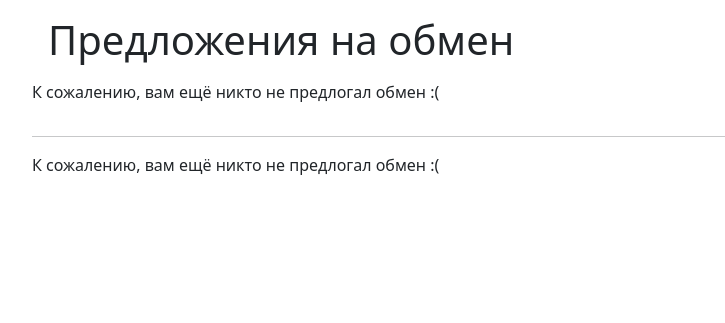
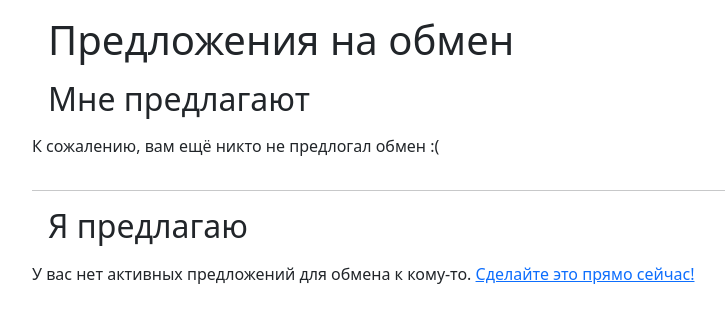
Before and after one commit to DevmanTeam/StuffExchange, a Django app: page /offers/ in a window 1280 px wide. Shown: the part 56-379 px from the top of the page, without its empty margins (50-775 px from the left). Run offline with Django 3.2, Linux system fonts and the light colour scheme; the visitor is signed in with stand-in values (Sample User, id 1); parts of the project's set-up code (start-up, migrations or seed data) failed here and were passed over; some libraries are stand-ins or nearby versions.

Commit message:
Reworked case when no trade offers exists

```diff
--- a/stuffexchange/exchangesite/templates/offers.html
+++ b/stuffexchange/exchangesite/templates/offers.html
@@ -1,9 +1,9 @@
 {% extends "base_page.html" %}
 {% block content %}
 <h1 class="m-3">Предложения на обмен</h1>
+<h2 class="m-3">Мне предлагают</h2>
 {% if request.user.is_authenticated %}
 {% if offers_to_user %}
-<h2 class="m-3">Мне предлагают</h2>
 <div class="row justify-content-center">
   {% for offer in offers_to_user %}
     <div class="card col-3 m-3" style="width: 18rem;">
@@ -28,8 +28,8 @@
 </div>
 {% endif %}
 <hr>
+<h2 class="m-3">Я предлагаю</h2>
 {% if offers_to_user %}
-<h2 class="m-3">Я предлагаю</h2>
 <div class="row justify-content-center">
   {% for offer in offers_from_user %}
     <div class="card col-3 m-3" style="width: 18rem;">
@@ -50,7 +50,7 @@
 </div>
   {% else %}
 <div class="row justify-content-center">
-<p>К сожалению, вам ещё никто не предлогал обмен :(</p>
+<p>У вас нет активных предложений для обмена к кому-то. <a href="{% url 'exchangesite:add_good' %}">Сделайте это прямо сейчас!</a></p>
 </div>
 {% endif %}
 
```
